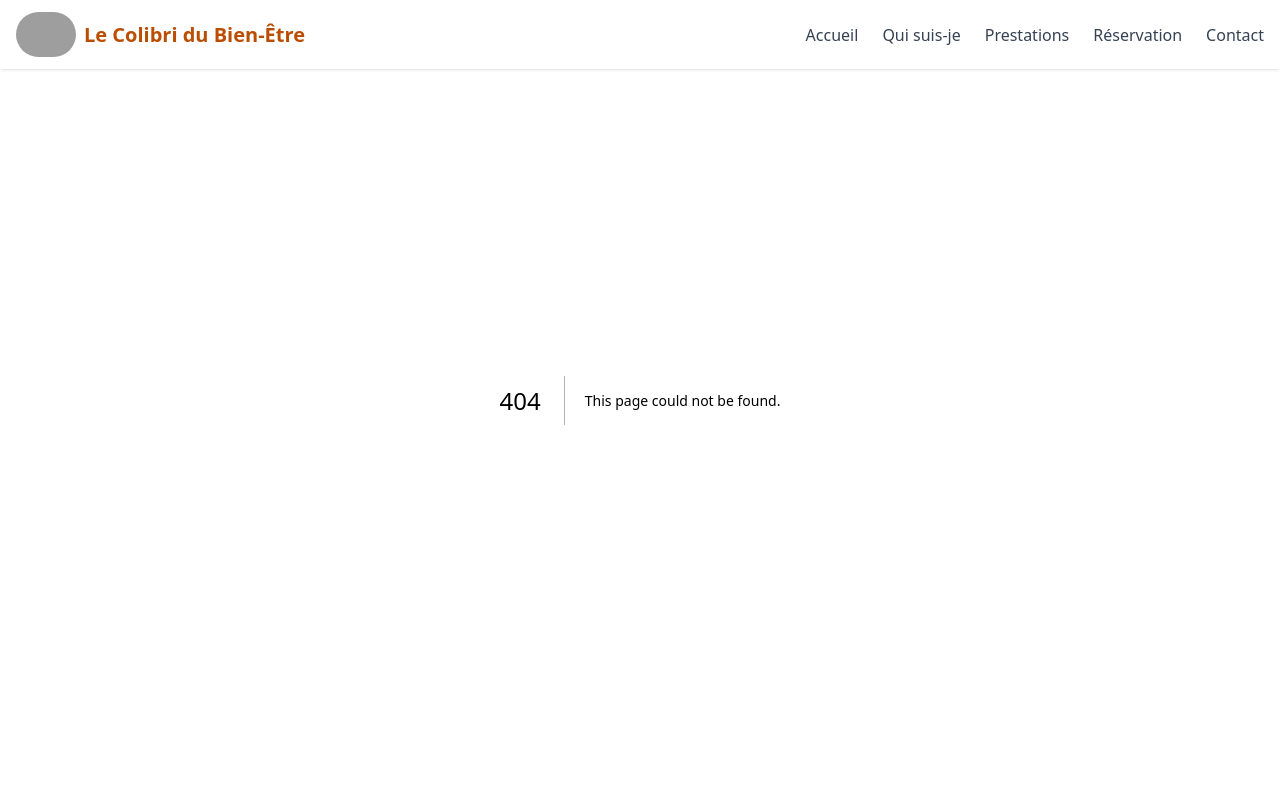
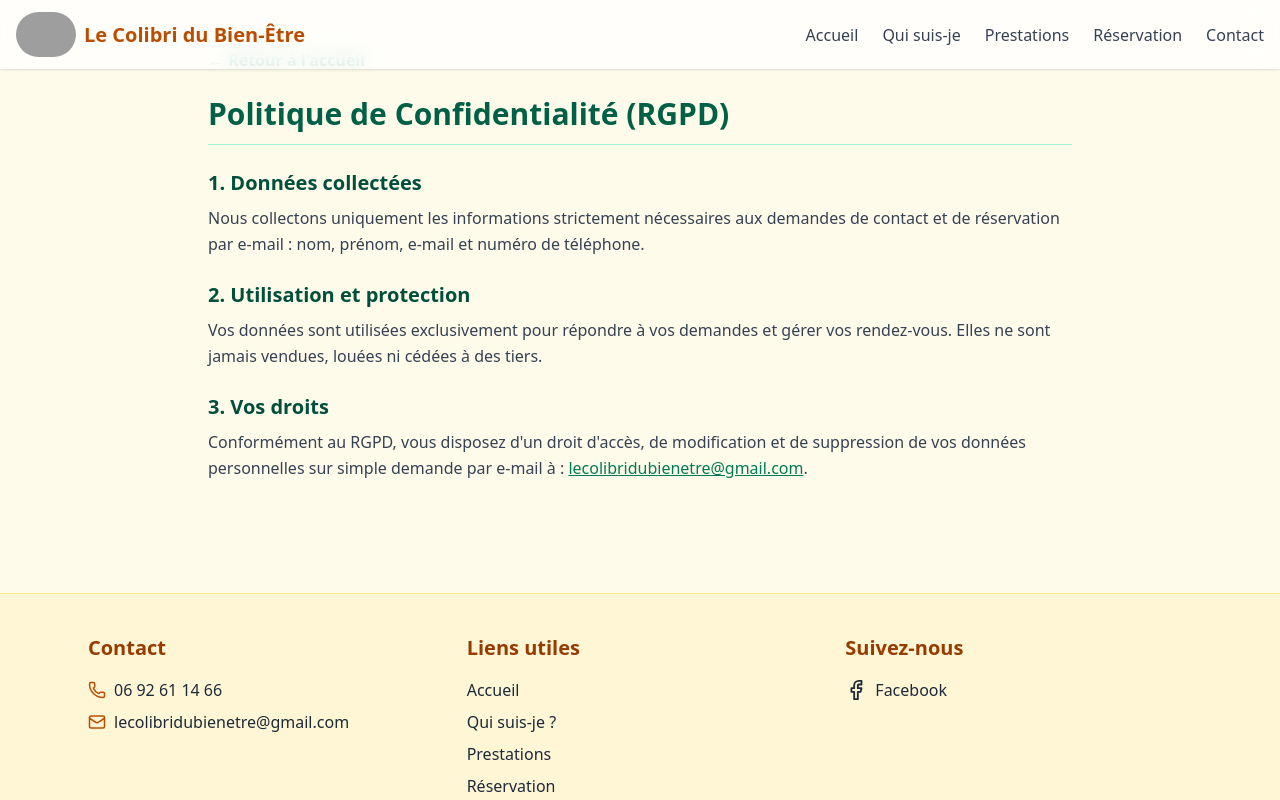
Before and after one commit to jlaw9999-sketch/le-colibri-du-bien-etre, a Next.js app: page /politique-confidentialite in a window 1280 px wide. Before the commit this address had no page. Shown: the top 800 px of the page. Built offline with nearby package versions, Linux system fonts and the light colour scheme; grey boxes are pictures that could not be loaded.

Commit message:
Add privacy policy page component

```diff
--- /dev/null
+++ b/app/politique-confidentialite/page.js
@@ -0,0 +1,41 @@
+import Link from "next/link";
+
+export default function PolitiqueConfidentialite() {
+  return (
+    <div className="max-w-4xl mx-auto px-4 py-12 font-sans">
+      <Link href="/" className="text-emerald-700 hover:underline font-semibold mb-6 inline-block">
+        ← Retour à l'accueil
+      </Link>
+
+      <h1 className="text-3xl font-bold text-emerald-800 border-b border-emerald-200 pb-3 mb-6">
+        Politique de Confidentialité (RGPD)
+      </h1>
+
+      <div className="space-y-6 text-gray-700 leading-relaxed">
+        <section>
+          <h2 className="text-xl font-semibold text-emerald-900 mb-2">1. Données collectées</h2>
+          <p>
+            Nous collectons uniquement les informations strictement nécessaires aux demandes de contact et de réservation par e-mail : nom, prénom, e-mail et numéro de téléphone.
+          </p>
+        </section>
+
+        <section>
+          <h2 className="text-xl font-semibold text-emerald-900 mb-2">2. Utilisation et protection</h2>
+          <p>
+            Vos données sont utilisées exclusivement pour répondre à vos demandes et gérer vos rendez-vous. Elles ne sont jamais vendues, louées ni cédées à des tiers.
+          </p>
+        </section>
+
+        <section>
+          <h2 className="text-xl font-semibold text-emerald-900 mb-2">3. Vos droits</h2>
+          <p>
+            Conformément au RGPD, vous disposez d'un droit d'accès, de modification et de suppression de vos données personnelles sur simple demande par e-mail à :{" "}
+            <a href="mailto:lecolibridubienetre@gmail.com" className="text-emerald-700 underline">
+              lecolibridubienetre@gmail.com
+            </a>.
+          </p>
+        </section>
+      </div>
+    </div>
+  );
+}
```
